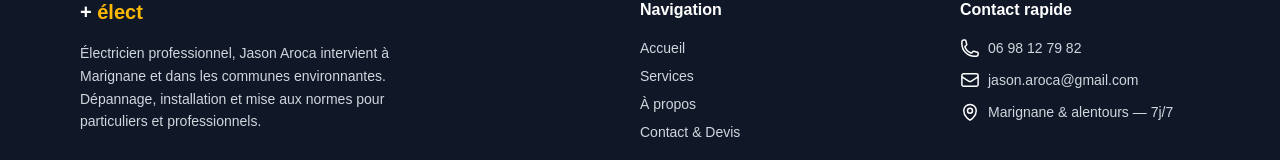
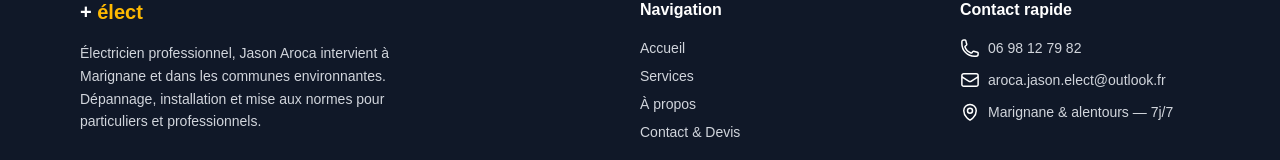
Before and after one commit to Inoveo3D/jason-aroca, a Next.js app: page /contact in a window 1280 px wide. Shown: the part 1594-1754 px from the top of the page. Built offline with nearby package versions, Linux system fonts and the light colour scheme.

Commit message:
Update : mail

```diff
--- a/src/app/contact/page.tsx
+++ b/src/app/contact/page.tsx
@@ -62,8 +62,8 @@ const infos = [
   {
     Icon: MailIcon,
     title: "Email",
-    value: "jason.aroca@gmail.com",
-    link: "mailto:jason.aroca@gmail.com",
+    value: "aroca.jason.elect@outlook.fr",
+    link: "mailto:aroca.jason.elect@outlook.fr",
     detail: "Réponse sous 24h garantie",
   },
   {
--- a/src/components/Footer.tsx
+++ b/src/components/Footer.tsx
@@ -45,8 +45,8 @@ export default function Footer() {
               <svg className="w-5 h-5 text-white shrink-0" fill="none" stroke="currentColor" strokeWidth={1.8} viewBox="0 0 24 24">
                 <path strokeLinecap="round" strokeLinejoin="round" d="M21.75 6.75v10.5a2.25 2.25 0 0 1-2.25 2.25h-15a2.25 2.25 0 0 1-2.25-2.25V6.75m19.5 0A2.25 2.25 0 0 0 19.5 4.5h-15a2.25 2.25 0 0 0-2.25 2.25m19.5 0v.243a2.25 2.25 0 0 1-1.07 1.916l-7.5 4.615a2.25 2.25 0 0 1-2.36 0L3.32 8.91a2.25 2.25 0 0 1-1.07-1.916V6.75" />
               </svg>
-              <a href="mailto:jason.aroca@gmail.com" className="hover:text-amber-400 transition-colors">
-                jason.aroca@gmail.com
+              <a href="mailto:aroca.jason.elect@outlook.fr" className="hover:text-amber-400 transition-colors">
+                aroca.jason.elect@outlook.fr
               </a>
             </li>
             <li className="flex items-center gap-2">
```
